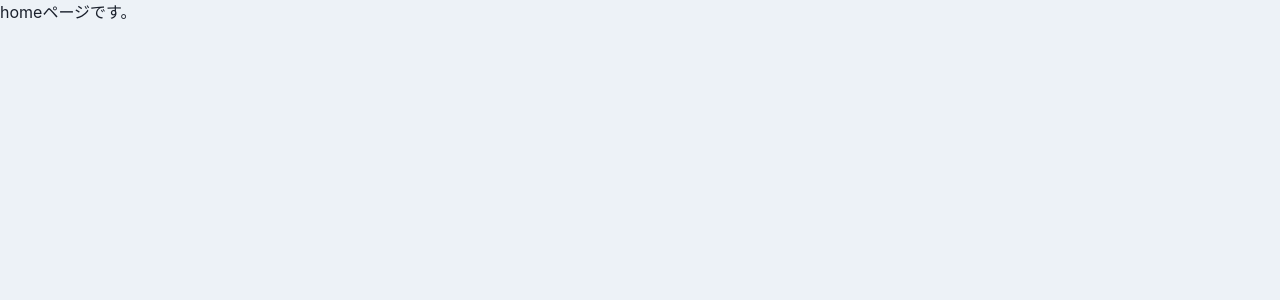
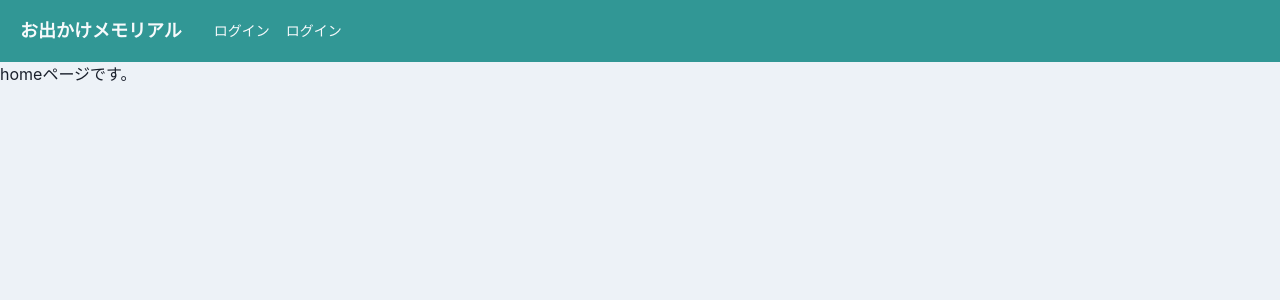
Before and after one commit to KAKI-EX/myportfolio03, a React (Create React App) app in the folder frontend/: page / in a window 1280 px wide. Shown: the top 300 px of the page. Built offline with nearby package versions, Linux system fonts and the light colour scheme.

Commit message:
■ 概要:Reduxテストのため一時中断。 Header.tsxから再作成開始

```diff
--- /dev/null
+++ b/frontend/src/components/organisms/layouts/Header.tsx
@@ -0,0 +1,54 @@
+import { Box, Flex, Heading, Link } from "@chakra-ui/react";
+import { appInfo } from "consts/appconst";
+import { memo, useCallback, VFC } from "react";
+import { useHistory } from "react-router-dom";
+
+export const Header: VFC = memo(() => {
+  const history = useHistory();
+
+  const onClickHome = useCallback(() => history.push("/"), [history]);
+  const onClickSignIn = useCallback(
+    () => history.push("/user/sign_in"),
+    [history]
+  );
+  const onClickSignUp = useCallback(
+    () => history.push("/user/sign_up"),
+    [history]
+  );
+
+  return (
+    <Flex
+      as="nav"
+      bg="teal.500"
+      color="gray.50"
+      align="center"
+      justify="space-between"
+      padding={{ base: 3, md: 5 }}
+    >
+      <Flex
+        align="center"
+        as="a"
+        mr={8}
+        _hover={{ cursor: "pointer" }}
+        onClick={onClickHome}
+      >
+        <Heading as="h1" fontSize={{ base: "md", md: "lg" }}>
+          {appInfo.Info.appName}
+        </Heading>
+      </Flex>
+      <Flex
+        align="center"
+        fontSize="sm"
+        flexGrow={2}
+        display={{ base: "none", md: "flex" }}
+      >
+        <Box pr={4}>
+          <Link onClick={onClickSignIn}>ログイン</Link>
+        </Box>
+        <Box>
+          <Link onClick={onClickSignUp}>ログイン</Link>
+        </Box>
+      </Flex>
+    </Flex>
+  );
+});
--- /dev/null
+++ b/frontend/src/components/templates/HeaderLayout.tsx
@@ -0,0 +1,16 @@
+import { Header } from "components/organisms/layouts/Header";
+import { memo, ReactNode, VFC } from "react";
+
+type Props = {
+  children: ReactNode;
+};
+
+export const HeaderLayout: VFC<Props> = memo((props) => {
+  const { children } = props;
+  return (
+    <>
+      <Header />
+      {children}
+    </>
+  );
+});
--- a/frontend/src/components/templates/layouts/Header.tsx
+++ /dev/null
@@ -1,5 +0,0 @@
-import { memo, VFC } from "react";
-
-export const Header: VFC = memo(() => {
-  return <p>Headerページです。</p>;
-});
--- /dev/null
+++ b/frontend/src/consts/appconst.ts
@@ -0,0 +1,5 @@
+export const appInfo = {
+  Info: {
+    appName: "お出かけメモリアル",
+  },
+} as const;
--- a/frontend/src/router/Router.tsx
+++ b/frontend/src/router/Router.tsx
@@ -1,5 +1,6 @@
 import { Error404 } from "components/pages/errors/Error404";
 import { Home } from "components/pages/Home";
+import { HeaderLayout } from "components/templates/HeaderLayout";
 import { memo, VFC } from "react";
 import { Route, Switch } from "react-router-dom";
 import { UserRoutes } from "./UserRoutes";
@@ -8,7 +9,9 @@ export const Router: VFC = memo(() => {
   return (
     <Switch>
       <Route exact path="/">
-        <Home />
+        <HeaderLayout>
+          <Home />
+        </HeaderLayout>
       </Route>
       <Route
         path="/user"
@@ -20,7 +23,7 @@ export const Router: VFC = memo(() => {
                 exact={route.exact}
                 path={`${url}${route.path}`}
               >
-                {route.children}
+                <HeaderLayout>{route.children}</HeaderLayout>
               </Route>
             ))}
           </Switch>
```
Also changed, not shown: frontend/.eslintrc.js, frontend/src/components/organisms/layouts/CommonLayout.tsx (renamed from frontend/src/components/templates/layouts/CommonLayout.tsx).
